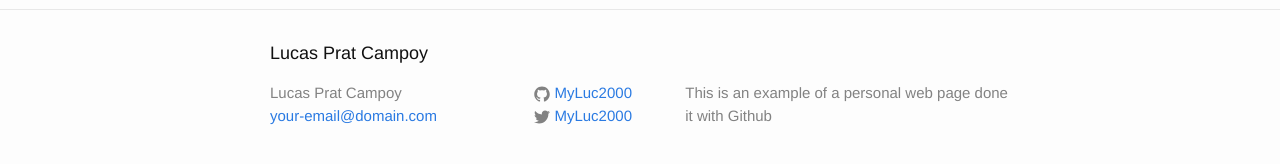
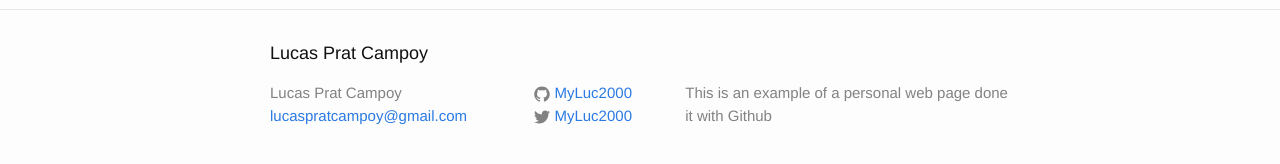
Before and after one commit to LucasPrat/MyLuc2000.github.io, a Jekyll site: the page built from about.md, in a window 1280 px wide. Shown: the part 341-505 px from the top of the page. Built offline with Jekyll 4.4.1, drawn with Linux system fonts in a browser that asks for light colours.

Commit message:
Update _config.yml

```diff
--- a/_config.yml
+++ b/_config.yml
@@ -7,7 +7,7 @@
 
 # Site settings
 title: Lucas Prat Campoy
-email: your-email@domain.com
+email: lucaspratcampoy@gmail.com
 description: > # this means to ignore newlines until "baseurl:"
  This is an example of a personal web page done it with Github
 baseurl: "" # the subpath of your site, e.g. /blog
```
